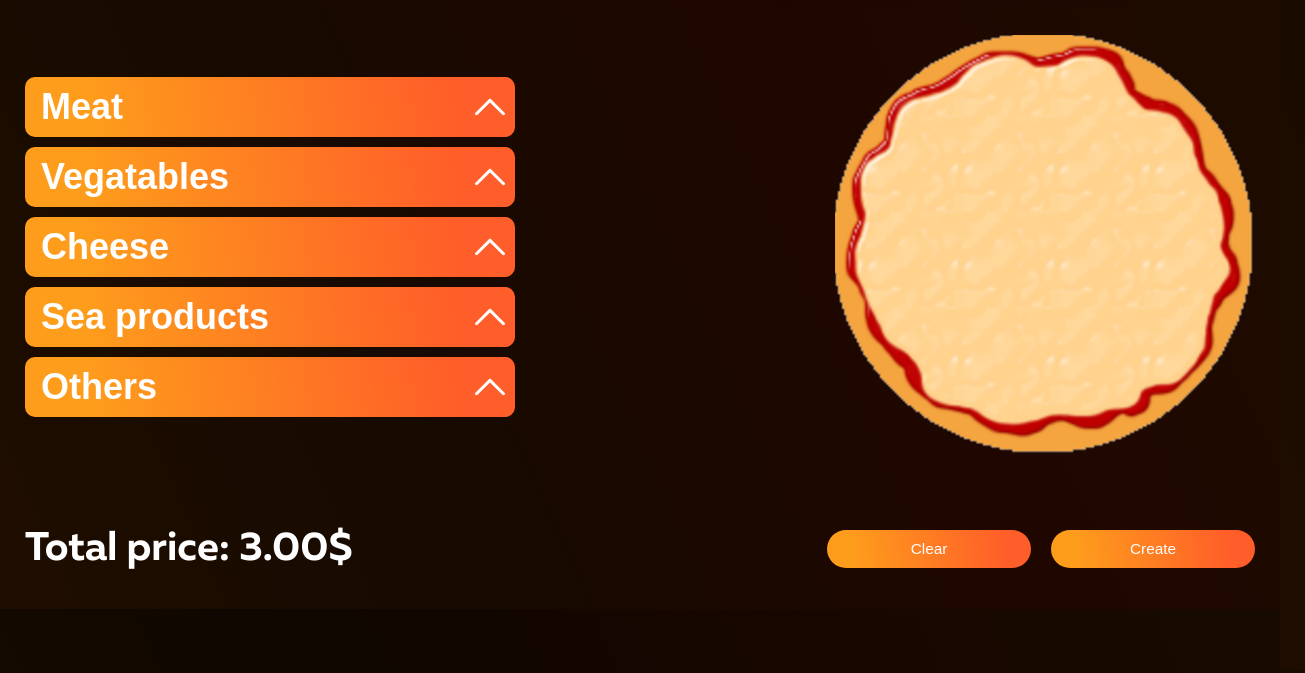
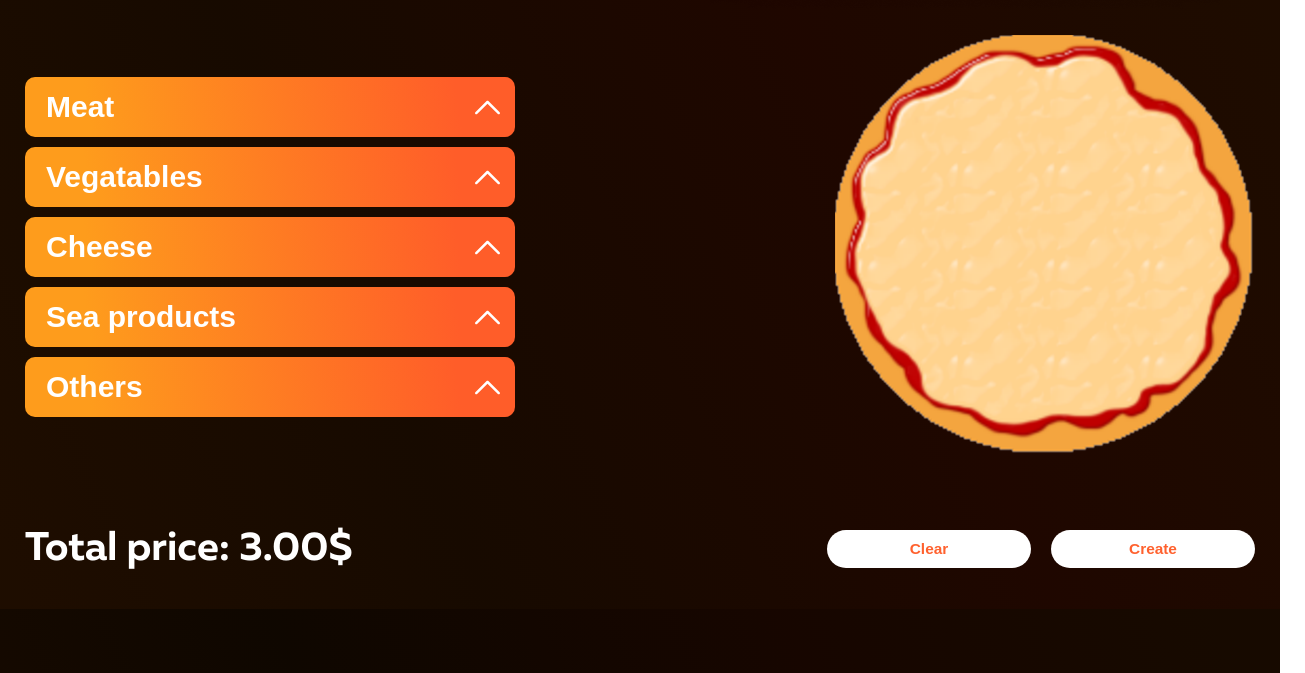
Before and after one commit to rostargs/pizza, a plain HTML site: page index.html in a window 1280 px wide. Shown: the part 1731-2404 px from the top of the page, 1305 px wide, since content can reach past the window. Drawn offline with Linux system fonts and the light colour scheme.

Commit message:
update styles

```diff
--- a/index.html
+++ b/index.html
@@ -25,7 +25,7 @@
                         <img src="./img/aboutUs/mainpizza.png" alt="pizza">
                     </div>
                     <span class="login__author">
-                        Created by Noname
+                        Created by ChatGPT :)
                     </span>
                 </div>
                 <div class="login__right">
--- a/scss/common/_global.scss
+++ b/scss/common/_global.scss
@@ -13,6 +13,7 @@ body{
     margin: 0 auto;
     padding: 0 25px;
     width: 100%;
+    overflow-x: hidden;
 }
 /*Events*/
 .title{
--- a/scss/components/constructor.scss
+++ b/scss/components/constructor.scss
@@ -42,14 +42,14 @@
             background: transparent;
             outline: none;
             font-weight: 400;
-            font-size: 36px;
-            line-height: 44px;
+            font-size: 30px;
+            line-height: 40px;
             color: #FFF;
             font-weight: 700;
             width: 100%;
             text-align: left;
             @media (max-width:$breackpoint_phone) {
-                font-size: 30px;
+                font-size: 25px;
                 line-height: 38px;
             }
 
@@ -58,7 +58,7 @@
             background-size: contain;
             background-position: right;
             outline: none;
-            background-size: 30px;
+            background-size: 25px;
             &-wrapper{
                 display: flex;
                 align-items: center;
@@ -66,7 +66,7 @@
                 height: 60px;
                 background: var(--button);
                 border-radius: 10px;
-                padding: 0 10px;
+                padding: 0 15px;
 
                 @media (max-width:520px) {
                     min-width: 400px;
@@ -220,6 +220,9 @@
         &__clear{
             margin-right: 20px;
             transition: transform 0.5s;
+            color: #FF612E;
+            font-weight: 700;
+            background: #FFF;
             &:hover{
                 transform: scale(0.95);
             }
@@ -234,6 +237,9 @@
 
         &__create{
             transition: transform 0.5s;
+            color: #FF612E;
+            font-weight: 700;
+            background: #FFF;
             &:hover{
                 transform: scale(0.95);
             }
--- a/scss/components/popup.scss
+++ b/scss/components/popup.scss
@@ -184,8 +184,8 @@
                   padding-top: 10px;
                   display: flex;
                   justify-content: right;
-                  color: #0060df;
-                  text-decoration: underline;
+                  color: #FF612E;
+                  // text-decoration: underline;
                   cursor: pointer;
             }
 
@@ -218,8 +218,8 @@
 }
 
 .signup-span {
-    color: #0060df;
-    text-decoration: underline;
+    color: #FF612E;
+//     text-decoration: underline;
     cursor: pointer;
 }
 .span-wrapper {
```
Also changed, not shown: css/style.css, 1 other file.
